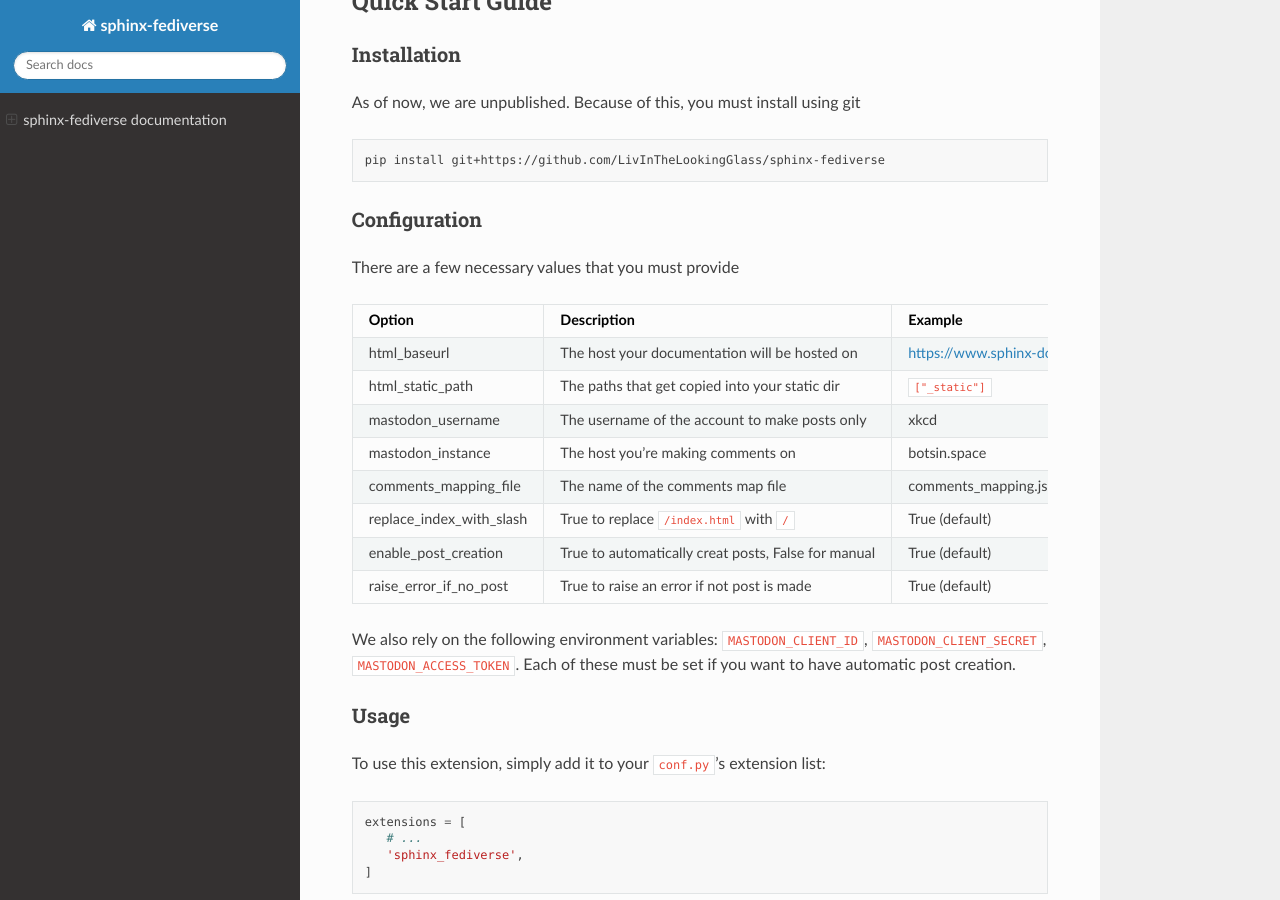
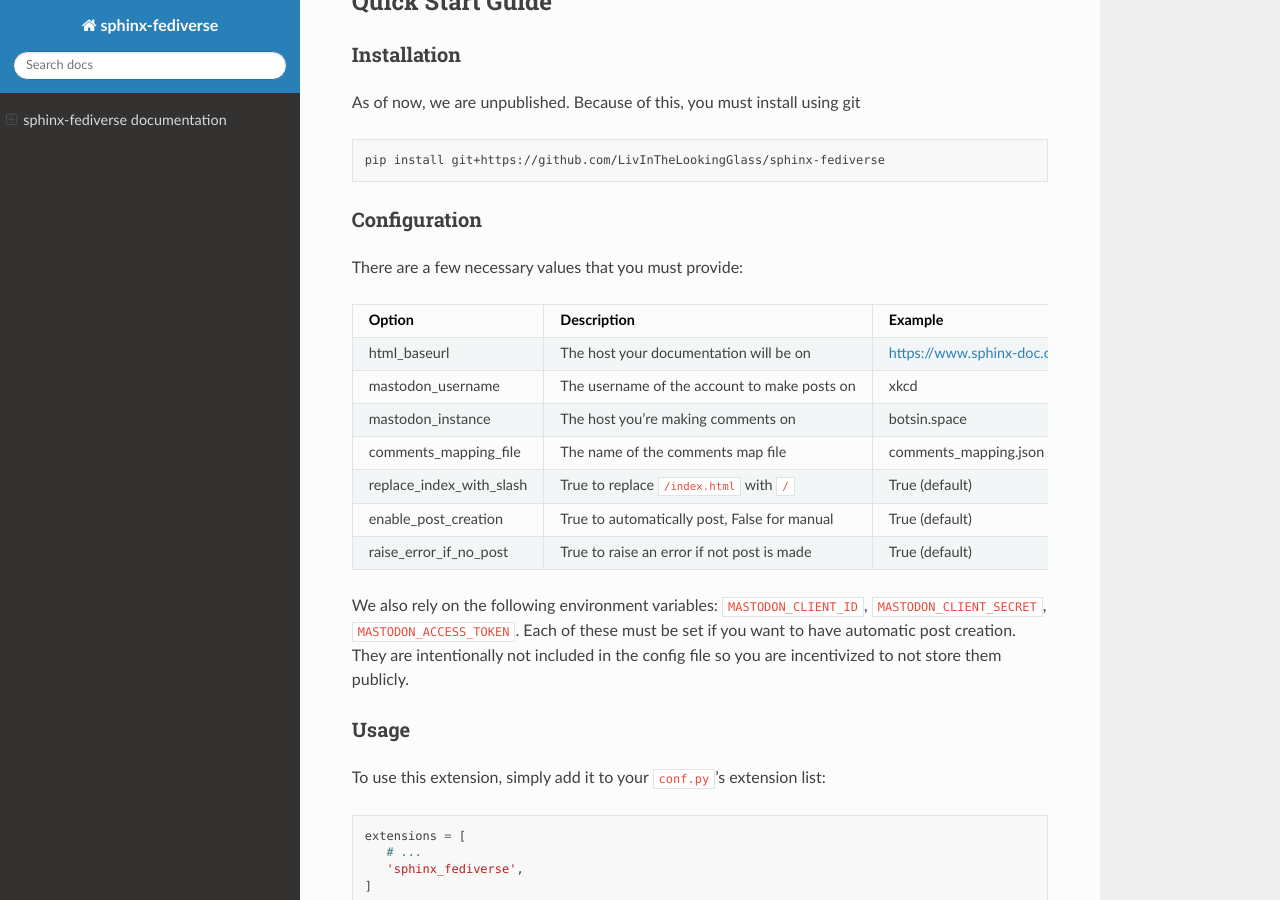
Before and after one commit to LivInTheLookingGlass/sphinx-fediverse, a Sphinx documentation site: the page built from docs/index.rst, in a window 1280 px wide and 900 px high, scrolled down 223 px. Built offline with Sphinx 7.4.7 and the Read the Docs theme 3.1.0, drawn with Linux system fonts in a browser that asks for light colours; the version number could not be read and is left out.

Commit message:
Tweak docs (mostly typos, some rewording)

```diff
--- a/docs/index.rst
+++ b/docs/index.rst
@@ -28,25 +28,25 @@
 Configuration
 -------------
 
-There are a few necessary values that you must provide
+There are a few necessary values that you must provide:
 
 .. table::
 
-   ========================      ===================================================   ===============================
-   Option                        Description                                           Example
-   ========================      ===================================================   ===============================
-   html_baseurl                  The host your documentation will be hosted on         https://www.sphinx-doc.org/
-   html_static_path              The paths that get copied into your static dir        ``["_static"]``
-   mastodon_username             The username of the account to make posts only        xkcd
-   mastodon_instance             The host you're making comments on                    botsin.space
-   comments_mapping_file         The name of the comments map file                     comments_mapping.json (default)
-   replace_index_with_slash      True to replace ``/index.html`` with ``/``            True (default)
-   enable_post_creation          True to automatically creat posts, False for manual   True (default)
-   raise_error_if_no_post        True to raise an error if not post is made            True (default)
-   ========================      ===================================================   ===============================
+   ========================  ============================================  ===============================
+   Option                    Description                                   Example
+   ========================  ============================================  ===============================
+   html_baseurl              The host your documentation will be on        https://www.sphinx-doc.org/
+   mastodon_username         The username of the account to make posts on  xkcd
+   mastodon_instance         The host you're making comments on            botsin.space
+   comments_mapping_file     The name of the comments map file             comments_mapping.json (default)
+   replace_index_with_slash  True to replace ``/index.html`` with ``/``    True (default)
+   enable_post_creation      True to automatically post, False for manual  True (default)
+   raise_error_if_no_post    True to raise an error if not post is made    True (default)
+   ========================  ============================================  ===============================
 
 We also rely on the following environment variables: ``MASTODON_CLIENT_ID``, ``MASTODON_CLIENT_SECRET``,
-``MASTODON_ACCESS_TOKEN``. Each of these must be set if you want to have automatic post creation.
+``MASTODON_ACCESS_TOKEN``. Each of these must be set if you want to have automatic post creation. They are
+intentionally not included in the config file so you are incentivized to not store them publicly.
 
 Usage
 -----
```
Also changed, not shown: other parts of docs/index.rst (+2 -0 lines).
